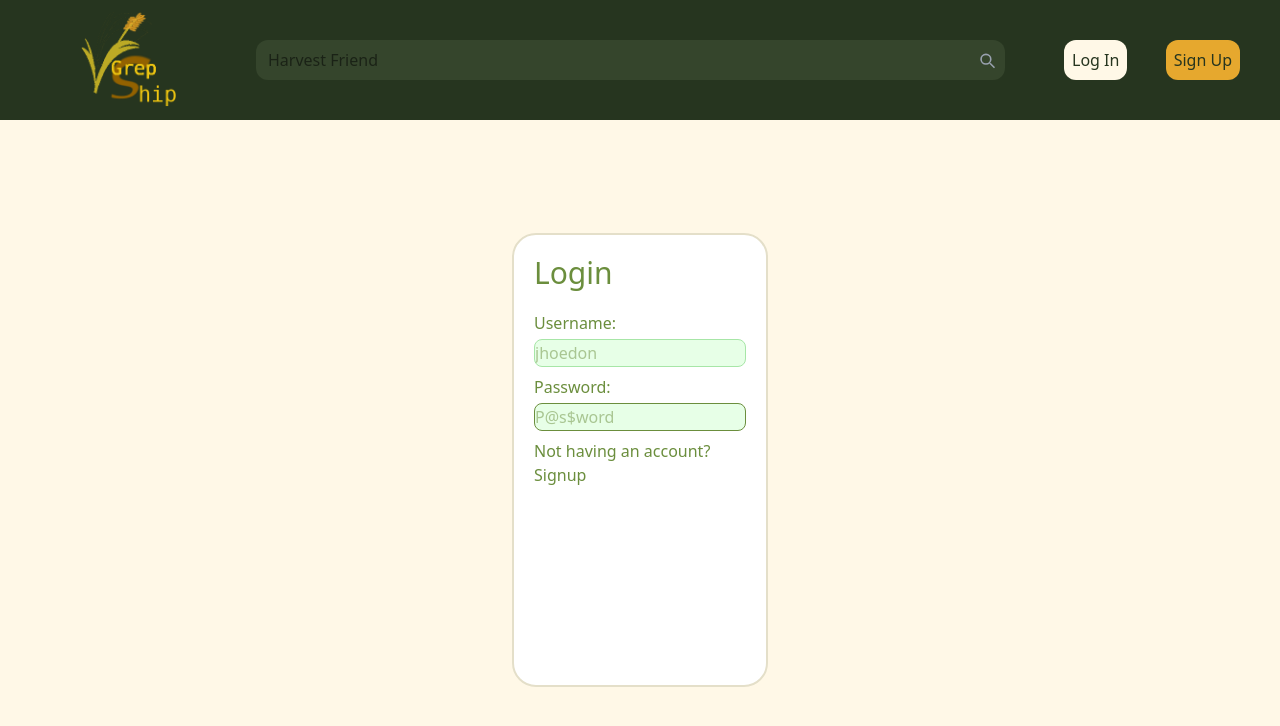
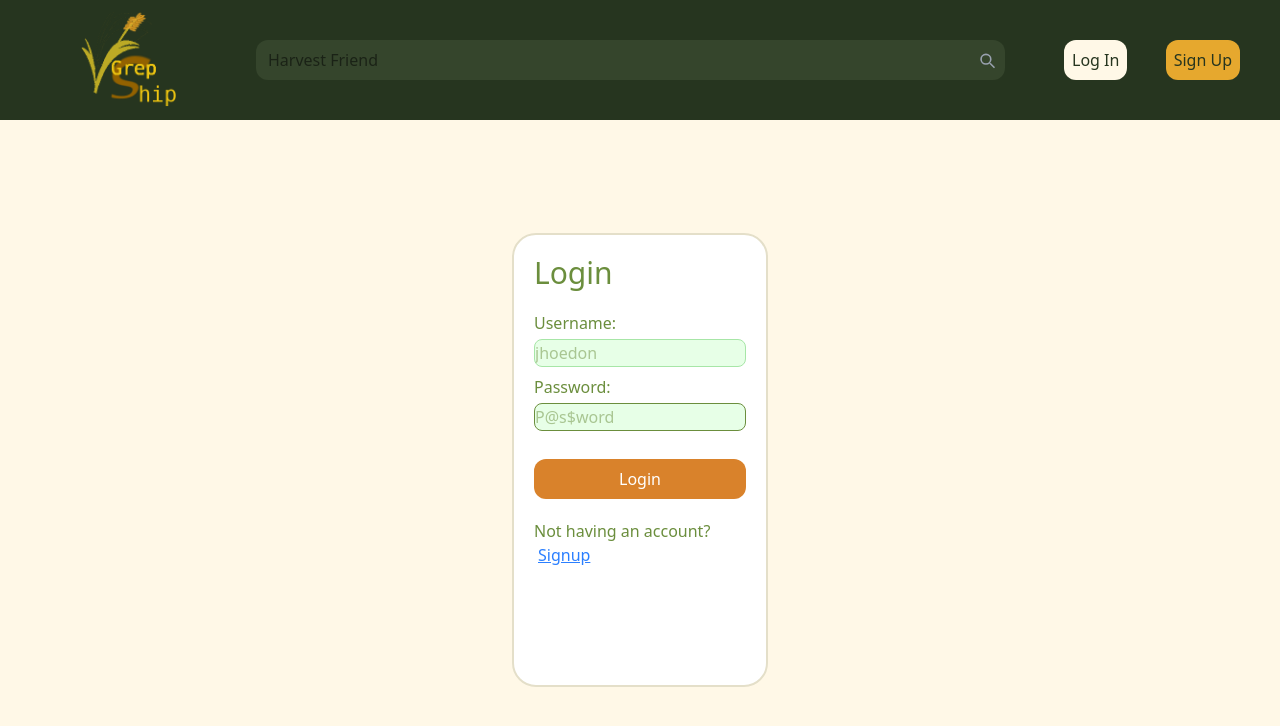
Before and after one commit to gitbhusalhubpramish/Grepship, a Next.js app in the folder grepship/: page /login in a window 1280 px wide. Shown: the top 726 px of the page. Built offline with nearby package versions, Linux system fonts and the light colour scheme; no server answers.

Commit message:
made login interface

```diff
--- a/grepship/app/login/login.js
+++ b/grepship/app/login/login.js
@@ -16,7 +16,8 @@ export default function Login(){
 					Password: <br/>
 					<input name="password" type="password" className="border-[a7e6a7] border-1 bg-[#e7ffe7] rounded-lg mt-1 mb-2 w-full h-7" placeholder="P@s$word" required/>
 				</label>
-				<p>Not having an account? <Link href="/signup">Signup</Link></p>
+				<button type="submit" className="bg-[#d9822b] cursor-pointer text-[#ffffff] rounded-xl w-full h-10 my-5">Login</button>
+				<p className="font-sm ">Not having an account? <Link className="ml-1 inline text-blue-500 underline" href="/signup">Signup</Link></p>
 			</form>
 		</div>
 	)
```
